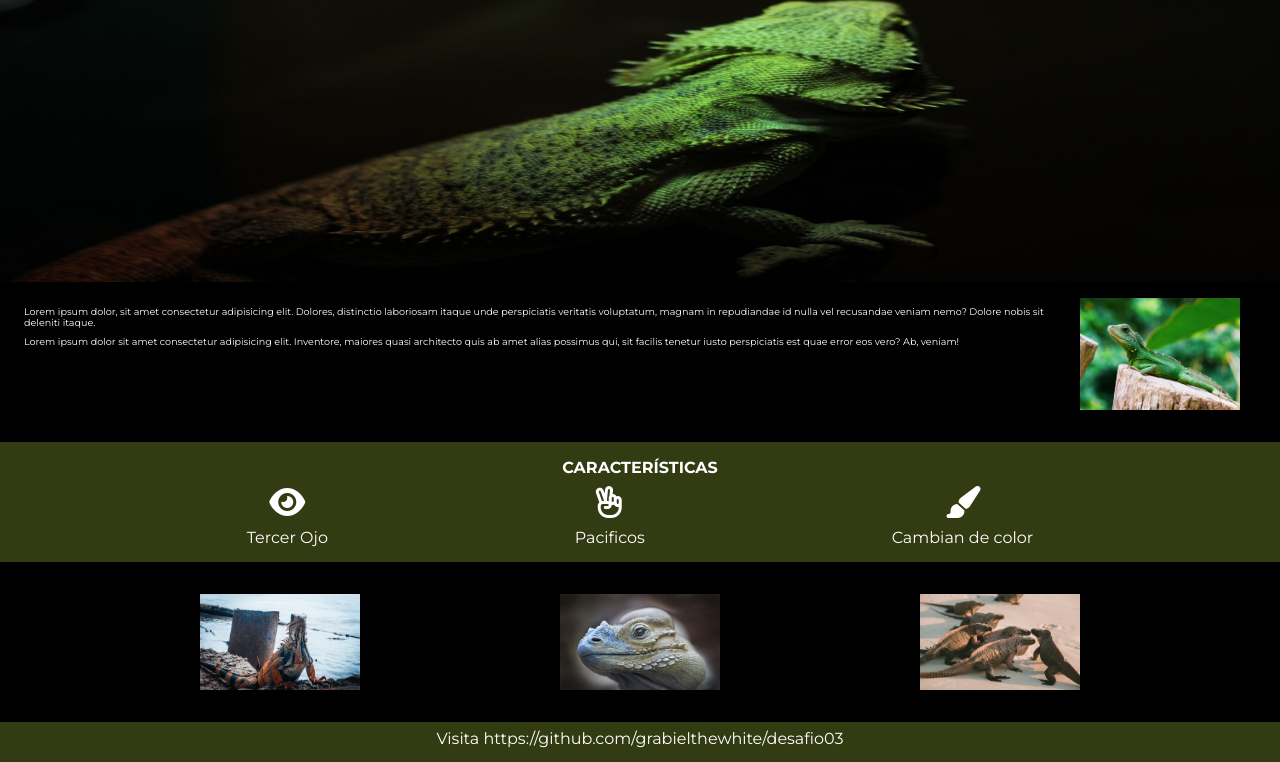
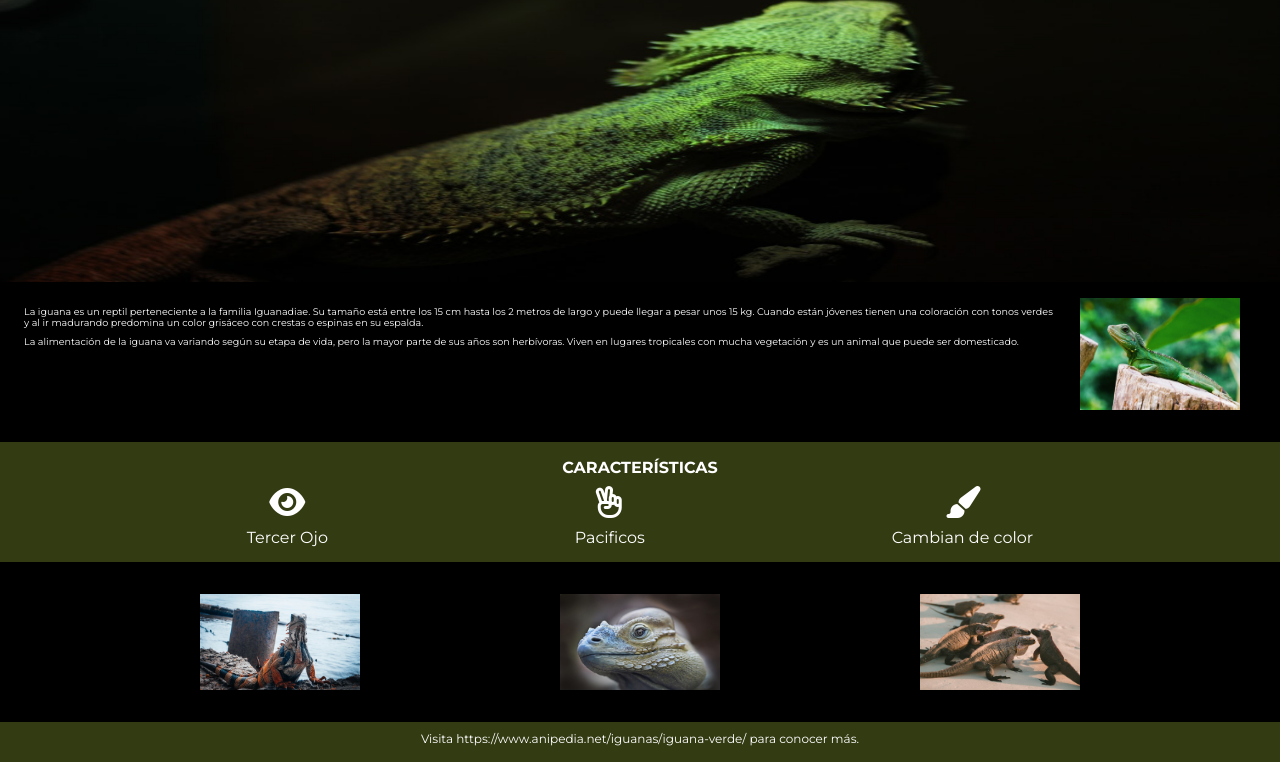
Before and after one commit to gabriel-ecc/desafio03, a plain HTML site: page index.html in a window 1280 px wide. Shown: the part 38-800 px from the top of the page. Drawn offline with Linux system fonts and the light colour scheme.

Commit message:
version entregable

```diff
--- a/assets/styles/style.css
+++ b/assets/styles/style.css
@@ -103,6 +103,8 @@
     height: 6vh;
     background-color: rgb(51, 59, 19);
   }
-  footer > p{
+  footer > a{
     background-color: rgb(51, 59, 19);
+    text-decoration: none;
+    font-size: 1.5vh;
   }
--- a/index.html
+++ b/index.html
@@ -16,8 +16,8 @@
     <main>
         <section class="textoIntro">
             <div class="texto1">
-                <p>Lorem ipsum dolor, sit amet consectetur adipisicing elit. Dolores, distinctio laboriosam itaque unde perspiciatis veritatis voluptatum, magnam in repudiandae id nulla vel recusandae veniam nemo? Dolore nobis sit deleniti itaque.</p>
-                <p>Lorem ipsum dolor sit amet consectetur adipisicing elit. Inventore, maiores quasi architecto quis ab amet alias possimus qui, sit facilis tenetur iusto perspiciatis est quae error eos vero? Ab, veniam!</p>
+                <p>La iguana es un reptil perteneciente a la familia Iguanadiae. Su tamaño está entre los 15 cm hasta los 2 metros de largo y puede llegar a pesar unos 15 kg. Cuando están jóvenes tienen una coloración con tonos verdes y al ir madurando predomina un color grisáceo con crestas o espinas en su espalda.</p>
+                <p>La alimentación de la iguana va variando según su etapa de vida, pero la mayor parte de sus años son herbívoras. Viven en lugares tropicales con mucha vegetación y es un animal que puede ser domesticado.</p>
             </div>
             <img src="assets/imgs/iguana-1.jpg" alt="iguana1" class="iguana1">
         </section>
@@ -45,7 +45,7 @@
         </section>
     </main>
     <footer>
-        <p>Visita https://github.com/grabielthewhite/desafio03</p>
+        <a href="https://github.com/grabielthewhite/desafio03">Visita https://www.anipedia.net/iguanas/iguana-verde/ para conocer más.</a>
     </footer>
 </body>
 </html>
```
